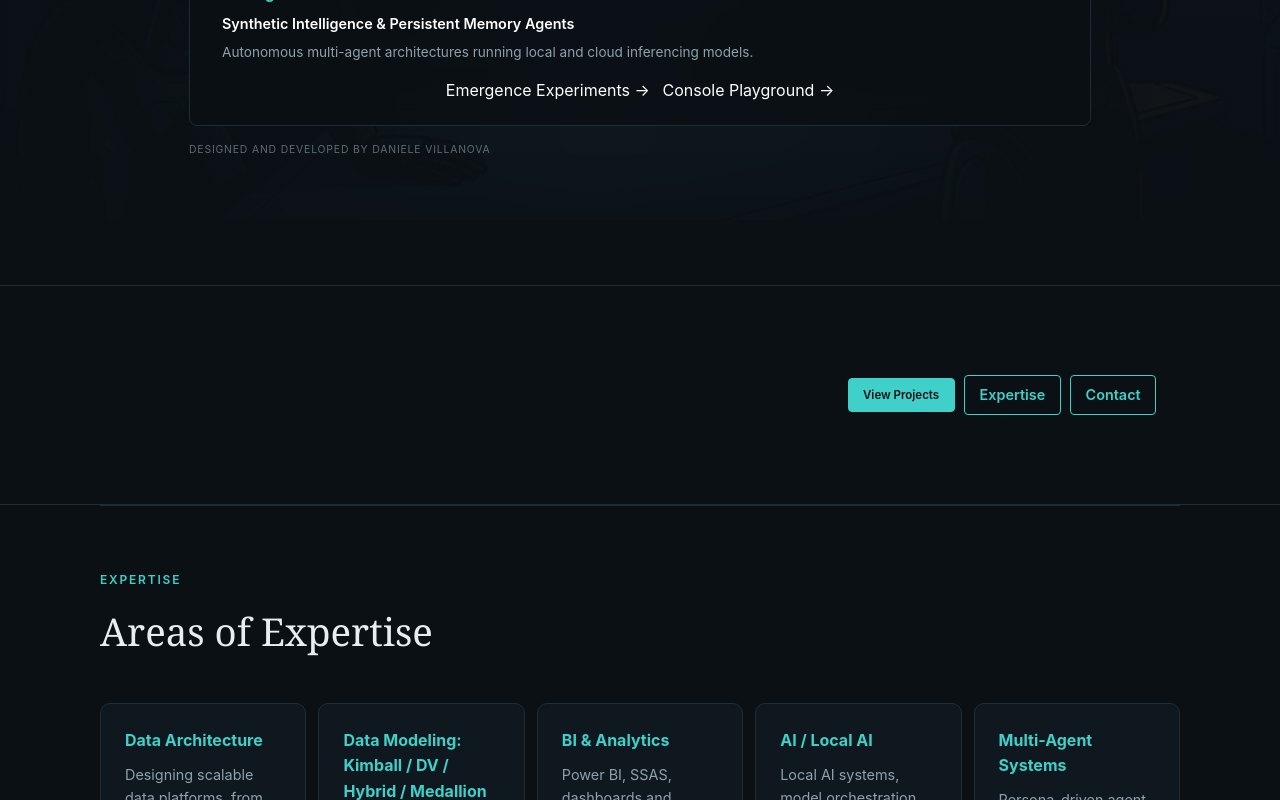
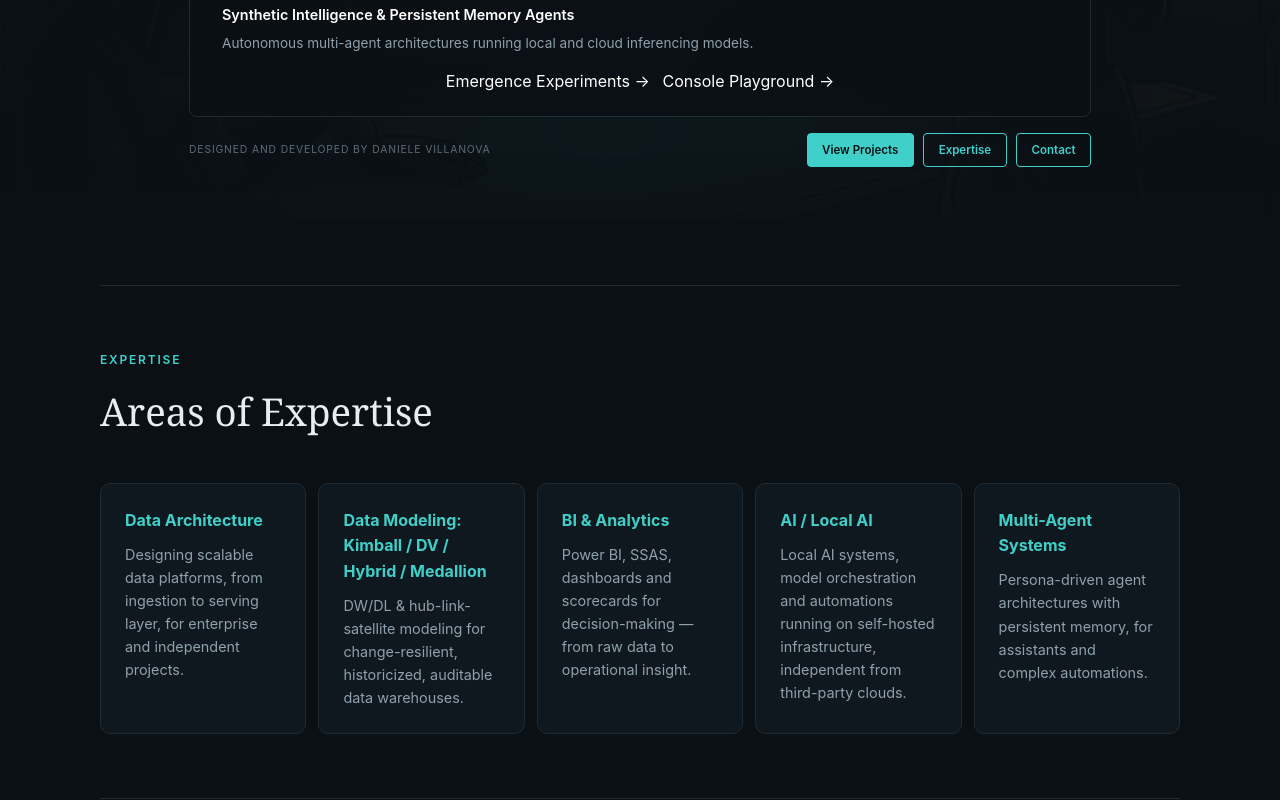
Before and after one commit to danieleelfo/dv-site, a React (Vite) app: page /test2 in a window 1280 px wide. Shown: the part 580-1380 px from the top of the page. Built offline with nearby package versions, Linux system fonts and the light colour scheme.

Commit message:
bottoni in alto

```diff
--- a/src/pages/HomeTest2.jsx
+++ b/src/pages/HomeTest2.jsx
@@ -529,23 +529,13 @@ export default function HomeTest2() {
               </div>
             </div>
 
-            {/* SIGNATURE */}
+            {/* SIGNATURE + ACTIONS */}
+            <div style={styles.signatureRow}>
+
               <div style={styles.signature}>
                 designed and developed by Daniele Villanova
               </div>
 
-          </div>
-        </div>
-
-        {/* ============================================================
-            ORIGINAL HOME — ACTIONS
-            ============================================================ */}
-
-        <section style={homeStyles.hero}>
-          <div
-            className="container"
-            style={homeStyles.heroContent}
-          >
               <div style={homeStyles.heroActions}>
                 <Link
                   to={lang ? `/${lang}/projects` : '/projects'}
@@ -568,8 +558,11 @@ export default function HomeTest2() {
                   {t('hero.contact')}
                 </a>
               </div>
+
             </div>
-        </section>
+
+          </div>
+        </div>
 
         {/* ============================================================
             EXPERTISE
@@ -593,7 +586,8 @@ export default function HomeTest2() {
           <div
             className="home-test2-expertise-grid"
             style={homeStyles.expertiseGrid}
-          >            {expertiseItems.map((e, i) => (
+          >
+            {expertiseItems.map((e, i) => (
               <div
                 key={i}
                 style={homeStyles.expertiseCard}
@@ -899,8 +893,16 @@ const styles = {
     justifyContent: 'center',
   },
 
+  signatureRow: {
+    marginTop: '1rem',
+    display: 'flex',
+    alignItems: 'center',
+    justifyContent: 'space-between',
+    gap: '1rem',
+    flexWrap: 'wrap',
+  },
+
   signature: {
-    marginTop: '1rem',
     color: '#5c6b74',
     fontSize: '0.65rem',
     letterSpacing: '0.08em',
@@ -909,20 +911,6 @@ const styles = {
 }
 
 const homeStyles = {
-  hero: {
-    minHeight: '220px',
-    display: 'flex',
-    alignItems: 'center',
-    borderTop: '1px solid #1f2b35',
-    borderBottom: '1px solid #1f2b35',
-  },
-
-  heroContent: {
-    width: '100%',
-    paddingTop: '1.5rem',
-    paddingBottom: '1.5rem',
-  },
-
   heroActions: {
     display: 'flex',
     justifyContent: 'flex-end',
@@ -948,7 +936,7 @@ const homeStyles = {
     padding: '0.45rem 0.9rem',
     borderRadius: '4px',
     fontWeight: 600,
-    fontSize: '0.9rem',
+    fontSize: '0.72rem',
     display: 'inline-block',
   },
 
```
Lines whose indentation alone changed are shown as unchanged.
